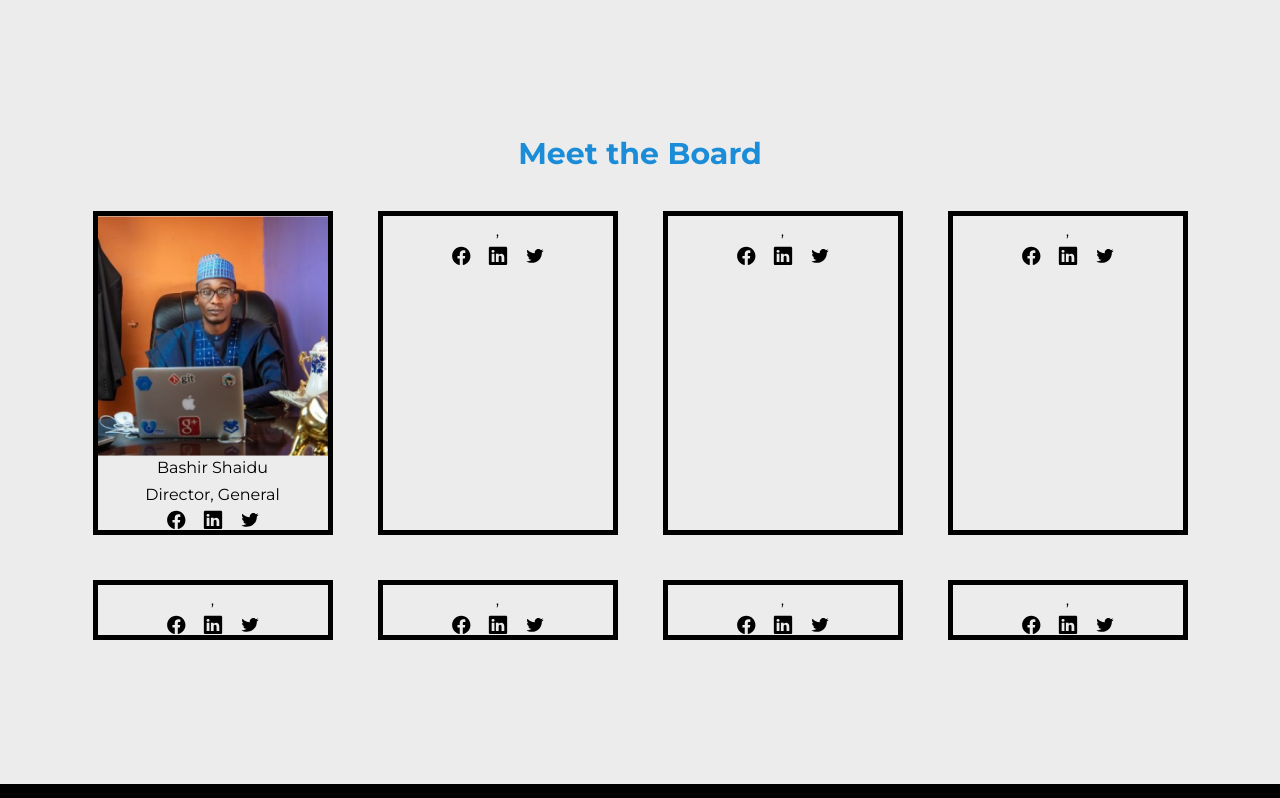
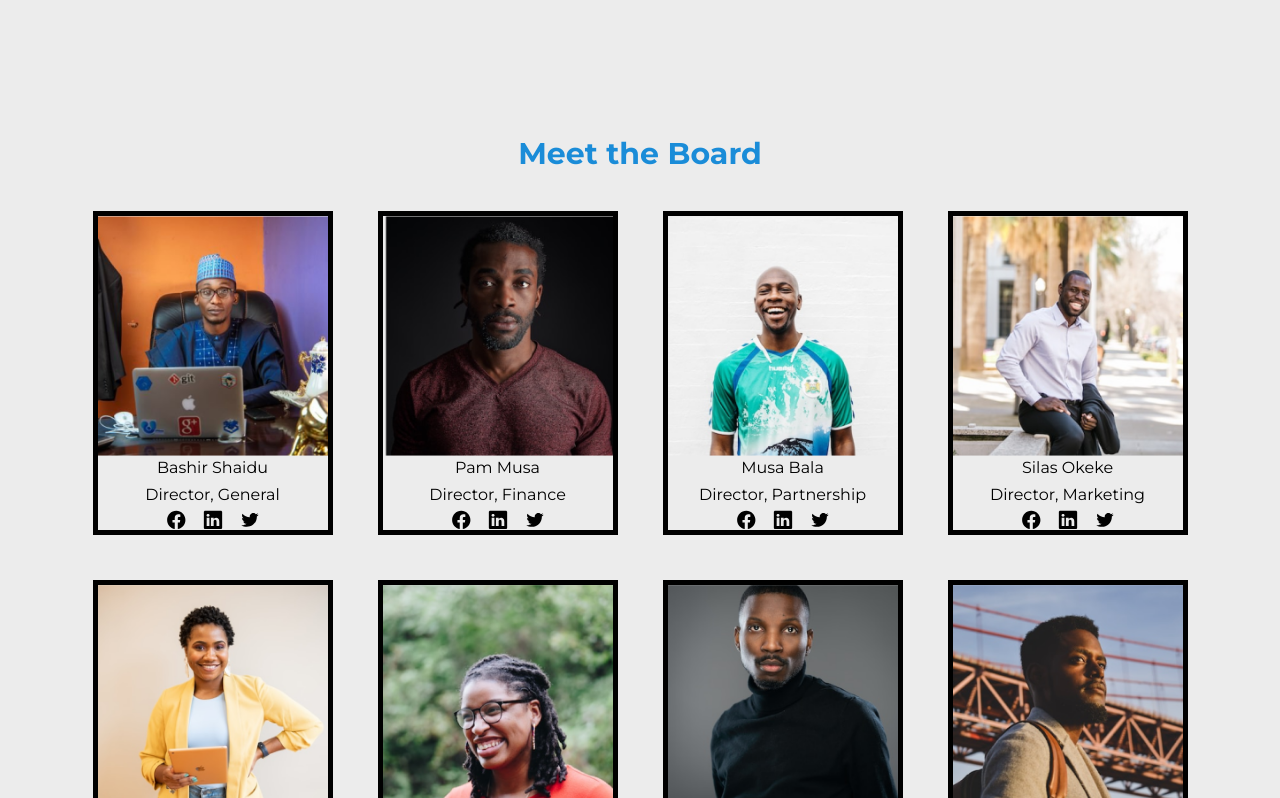
Before and after one commit to nHubNg/NNIA, a React (Vite) app: page /about in a window 1280 px wide. Shown: the part 3333-4131 px from the top of the page. Built offline with nearby package versions, Linux system fonts and the light colour scheme.

Commit message:
centered the member hubs section

```diff
--- a/src/pages/about/index.jsx
+++ b/src/pages/about/index.jsx
@@ -10,6 +10,13 @@ import service3 from "../../assets/service3.png";
 import service4 from "../../assets/service4.png"
 import BoardMembers from "./component/board";
 import bashir from "../../assets/bashir.png";
+import pam from "../../assets/pam.png";
+import musa from "../../assets/musa.png";
+import silas from "../../assets/silas.png";
+import precious from "../../assets/precious.png";
+import miriam from "../../assets/miriam.png";
+import samaila from "../../assets/samaila.png";
+import pamDung from "../../assets/pamDung.png";
 
 
 const About = () => {
@@ -69,7 +76,7 @@ const About = () => {
           <h2 className="font-[700] text-[30px] text-twitterBlue text-center mt-[75px] mb-[35px]">
             Our Member Hubs
           </h2>
-          <div className="grid grid-cols-3 gap-[20px] justify-center items-center">
+          <div className="grid grid-cols-3 gap-[20px] place-items-center">
             <HubCard
               hubLogo={nhub}
               point1={"Startups"}
@@ -139,15 +146,73 @@ const About = () => {
               memberName={"Bashir Shaidu"}
               memberPosition={"Director"}
               department={"General"}
-              twitterPage={""}
+              twitterPage={"https://google.com"}
+              facebookPage={"https://google.com"}
+              linkedinPage={"https://google.com"}
             />
-            <BoardMembers />
-            <BoardMembers />
-            <BoardMembers />
-            <BoardMembers />
-            <BoardMembers />
-            <BoardMembers />
-            <BoardMembers />
+            <BoardMembers
+              memberImage={pam}
+              memberName={"Pam Musa"}
+              memberPosition={"Director"}
+              department={"Finance"}
+              twitterPage={"https://google.com"}
+              facebookPage={"https://google.com"}
+              linkedinPage={"https://google.com"}
+            />
+            <BoardMembers
+              memberImage={musa}
+              memberName={"Musa Bala"}
+              memberPosition={"Director"}
+              department={"Partnership"}
+              twitterPage={"https://google.com"}
+              facebookPage={"https://google.com"}
+              linkedinPage={"https://google.com"}
+            />
+            <BoardMembers
+              memberImage={silas}
+              memberName={"Silas Okeke"}
+              memberPosition={"Director"}
+              department={"Marketing"}
+              twitterPage={"https://google.com"}
+              facebookPage={"https://google.com"}
+              linkedinPage={"https://google.com"}
+            />
+            <BoardMembers
+              memberImage={precious}
+              memberName={"Precious Ade"}
+              memberPosition={"Secretary"}
+              department={"General"}
+              twitterPage={"https://google.com"}
+              facebookPage={"https://google.com"}
+              linkedinPage={"https://google.com"}
+            />
+            <BoardMembers
+              memberImage={miriam}
+              memberName={"Miriam Chris"}
+              memberPosition={"Director"}
+              department={"Media"}
+              twitterPage={"https://google.com"}
+              facebookPage={"https://google.com"}
+              linkedinPage={"https://google.com"}
+            />
+            <BoardMembers
+              memberImage={samaila}
+              memberName={"Samaila Isa"}
+              memberPosition={"Director"}
+              department={"Ecosystem"}
+              twitterPage={"https://google.com"}
+              facebookPage={"https://google.com"}
+              linkedinPage={"https://google.com"}
+            />
+            <BoardMembers
+              memberImage={pamDung}
+              memberName={"Pam Dung Badung"}
+              memberPosition={"Director"}
+              department={"Corporate"}
+              twitterPage={"https://google.com"}
+              facebookPage={"https://google.com"}
+              linkedinPage={"https://google.com"}
+            />
           </div>
         </div>
       </div>
```
